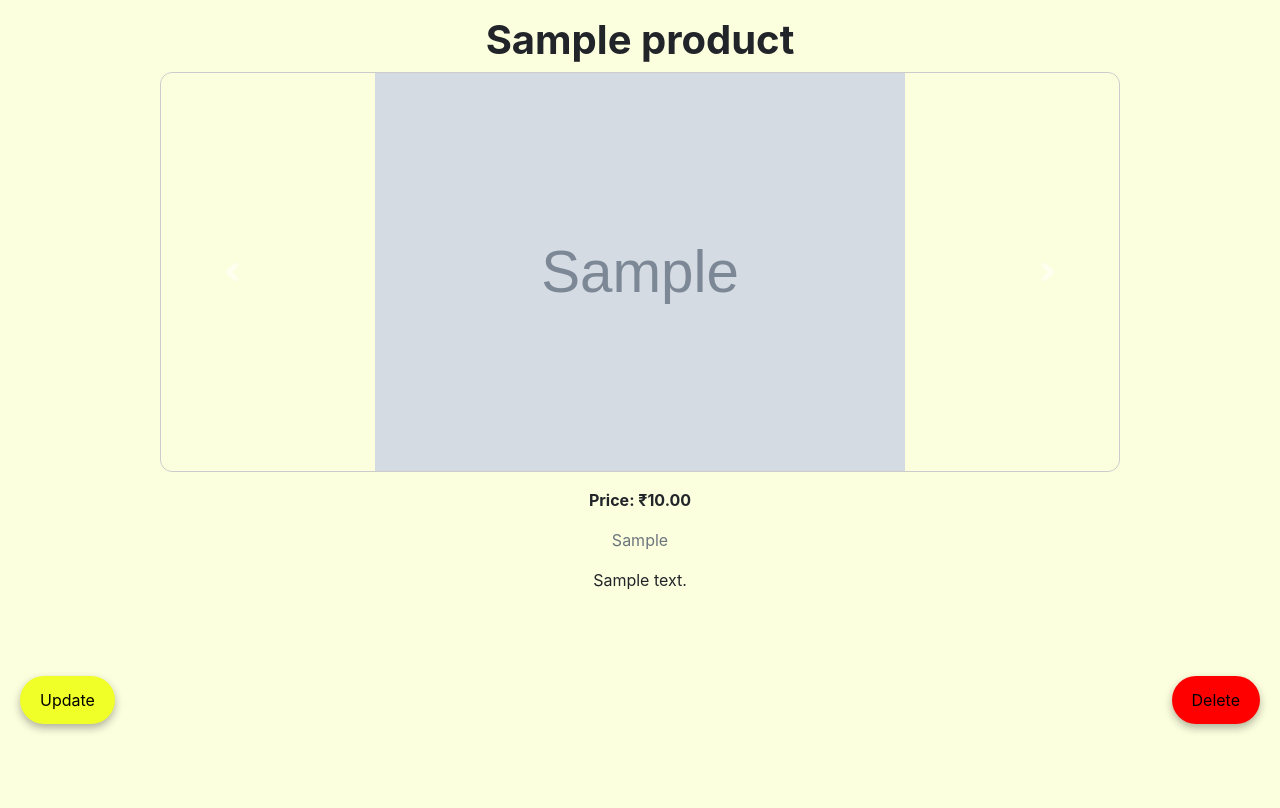
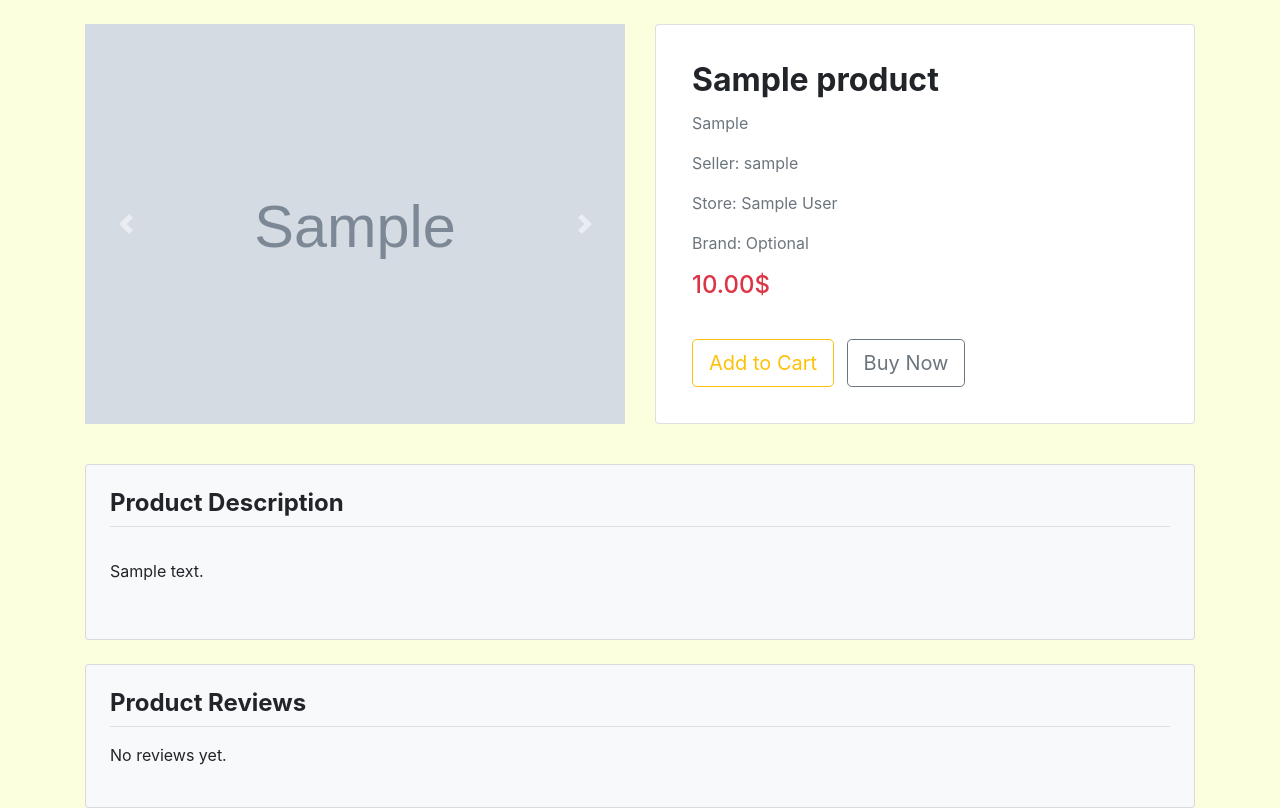
Before and after one commit to ganesh-bitcoding/Zepkart_bitcoding, a Django app: page /zepkart-seller/detail-of-product/1/ in a window 1280 px wide. Shown: the part 56-864 px from the top of the page. Before the commit the page ends 788 px from the top, so only its background shows below. Run offline with Django 5.2, Linux system fonts and the light colour scheme; a user stored in the database is signed in; tables that the repository leaves empty hold one stand-in row (values such as "Sample post"); grey boxes marked "Sample" are stand-in pictures; some libraries are stand-ins or nearby versions.

Commit message:
Feat: Implemented Something

```diff
--- a/ZepKart/ZepKart/settings.py
+++ b/ZepKart/ZepKart/settings.py
@@ -25,7 +25,7 @@ SECRET_KEY = 'django-insecure-0a$snchknroko0clw=xfkb*%+)zj0x-2nx+6&6^0j8llv9h=@@
 # SECURITY WARNING: don't run with debug turned on in production!
 DEBUG = True
 
-ALLOWED_HOSTS = []
+ALLOWED_HOSTS = ["*","https://1a47e91ead6f.ngrok-free.app"]
 
 
 # Application definition
--- a/ZepKart/templates/Product/ProductDetails.html
+++ b/ZepKart/templates/Product/ProductDetails.html
@@ -1,13 +1,30 @@
 {% extends "../base2.html" %}
-{% block title %}Adding Product on {{ user.seller.store_name }}{% endblock %}
+{% block title %}{{ product.name }}{% endblock %}
+{% block start %}
+<style>
+  .carousel-img {
+    height: 100%;
+    width: 100%;
+    object-fit: cover;
+  }
 
-{% block start %}
-<div class="mt-3 text-center text-decoration">
-  <h1 class="font-weight-bold">{{ product.name }}</h1>
-</div>
+  .carousel-inner {
+    height: 400px; /* Set your desired fixed height here */
+  }
 
-<!-- Carousel -->
-<div id="carouselExampleIndicators" class="carousel slide" data-ride="carousel">
+  @media (max-width: 768px) {
+    .carousel-inner {
+      height: 250px; /* Adjust for smaller screens if needed */
+    }
+  }
+</style>
+
+
+<div class="container mt-4 bg-warning-subtle" style="background-color: #fcffde;">
+<div class="row align-items-stretch same-height-row">
+  <!-- Carousel column -->
+  <div class="col-lg-6 col-md-12 mb-3 d-flex">
+    <div id="carouselExampleControls" class="carousel slide w-100" data-ride="carousel">
       <div class="carousel-inner">
     {% for img in product.images.all %}
       <div class="carousel-item {% if forloop.first %}active{% endif %}">
@@ -19,141 +36,69 @@
       </div>
     {% endfor %}
   </div>
-
-  <!-- Controls -->
-  <a class="carousel-control-prev" href="#carouselExampleIndicators" role="button" data-slide="prev">
+      <a class="carousel-control-prev" href="#carouselExampleControls" role="button" data-slide="prev">
         <span class="carousel-control-prev-icon" aria-hidden="true"></span>
         <span class="sr-only">Previous</span>
       </a>
-  <a class="carousel-control-next" href="#carouselExampleIndicators" role="button" data-slide="next">
+      <a class="carousel-control-next" href="#carouselExampleControls" role="button" data-slide="next">
         <span class="carousel-control-next-icon" aria-hidden="true"></span>
         <span class="sr-only">Next</span>
       </a>
     </div>
-
-<!-- Product info -->
-<div class="mt-3 text-center">
-    <p class="font-weight-bold">Price: ₹{{ product.price }}</p>
-    <p class="text-muted">{{ product.category }}</p>
-  <p class="textarea">{{ product.description }}</p>
   </div>
 
-<!-- Floating buttons -->
-<a href="{% url 'UpdateProduct' product.id %}" class="floating-btn floating-btn-update">Update</a>
-<a href="javascript:void(0);"
-   class="floating-btn floating-btn-delete js-open-delete"
-   data-delete-url="{% url 'DeleteProduct' product.id %}"
-   data-product-name="{{ product.name|escape }}">
-   Delete
-</a>
-
-<!-- One reusable vanilla modal -->
-<div class="vmodal-backdrop" id="deleteBackdrop" aria-hidden="true">
-  <div class="vmodal" role="dialog" aria-modal="true" aria-labelledby="vmodalTitle">
-    <div class="vmodal__header">
-      <h5 class="vmodal__title" id="vmodalTitle">Confirm Delete</h5>
-      <button class="vmodal__close" type="button" aria-label="Close" id="vmClose">&times;</button>
+  <!-- Product info column -->
+  <div class="col-lg-6 col-md-12 mb-3 d-flex">
+    <div class="card shadow-sm p-3 w-100 h-100 d-flex flex-column">
+      <div class="card-body mycontainer d-flex flex-column h-100">
+        <h2 class="card-title font-weight-bold">{{product.name}}</h2>
+        <p class="text-muted">{{product.category}}</p>
+        <p class="text-muted">Seller: {{user}}</p>
+        <p class="text-muted">Store: {{product.seller.store_name}}</p>
+        <p class="text-muted">Brand: Optional</p>
+        <h4 class="text-danger">{{product.price}}$</h4>
+        <div class="mt-auto">
+          <button class="btn btn-outline-warning btn-lg mr-2">Add to Cart</button>
+          <button class="btn btn-outline-secondary btn-lg">Buy Now</button>
         </div>
-    <div class="vmodal__body">
-      <p id="vmText">Are you sure you want to delete this product?</p>
       </div>
-    <div class="vmodal__footer">
-      <button class="btn-v btn-v-secondary" type="button" id="vmCancel">Cancel</button>
-      <a class="btn-v btn-v-danger" id="vmConfirm" href="#">Yes, Delete</a>
     </div>
   </div>
 </div>
 
-<!-- Scripts -->
-<script>
-  (function () {
-    const backdrop = document.getElementById('deleteBackdrop');
-    const vmText   = document.getElementById('vmText');
-    const vmCancel = document.getElementById('vmCancel');
-    const vmClose  = document.getElementById('vmClose');
-    const vmConfirm= document.getElementById('vmConfirm');
 
-    function openModal(name, url){
-      vmText.textContent = `Are you sure you want to delete "${name}"?`;
-      vmConfirm.setAttribute('href', url);
-      backdrop.style.display = 'flex';
-      document.body.style.overflow = 'hidden';
-    }
-    function closeModal(){
-      backdrop.style.display = 'none';
-      document.body.style.overflow = '';
-    }
+<!-- Product Description -->
+<div class="row mt-4">
+  <div class="col-12">
+    <div class="card shadow-sm p-4 bg-light">
+      <h4 class="border-bottom pb-2 mb-3 font-weight-bold">Product Description</h4>
+      {% if product.description %}
+        <p class="text-dark" style="font-size: 1.1rem; line-height: 1.6;">
+          {{ product.description|linebreaks }}
+        </p>
+      {% else %}
+        <p class="text-muted">No description available for this product.</p>
+      {% endif %}
+    </div>
+  </div>
+</div>
 
-    document.addEventListener('click', function(e){
-      const btn = e.target.closest('.js-open-delete');
-      if(!btn) return;
-      const url = btn.getAttribute('data-delete-url');
-      const name = btn.getAttribute('data-product-name') || 'this product';
-      openModal(name, url);
-    });
 
-    vmCancel.addEventListener('click', closeModal);
-    vmClose.addEventListener('click', closeModal);
-    backdrop.addEventListener('click', function(e){
-      if(e.target === backdrop) closeModal();
-    });
+  <!-- Product Reviews -->
+<div class="row mt-4">
+  <div class="col-12">
+    <div class="card shadow-sm p-4 bg-light">
+      <h4 class="border-bottom pb-2 mb-3 font-weight-bold">Product Reviews</h4>
+        <p>No reviews yet.</p>
+      </div>
+    </div>
+  </div>
 
-    document.addEventListener('keydown', function(e){
-      if(e.key === 'Escape' && backdrop.style.display === 'flex') closeModal();
-    });
-  })();
-</script>
+</div>
+
 
     <script src="https://code.jquery.com/jquery-3.5.1.slim.min.js"></script>
 <script src="https://cdn.jsdelivr.net/npm/popper.js@1.16.1/dist/umd/popper.min.js"></script>
 <script src="https://stackpath.bootstrapcdn.com/bootstrap/4.5.2/js/bootstrap.min.js"></script>
 
-<!-- CSS -->
-<style>
-  .carousel {
-    width: 75%;
-    margin: 0 auto;
-  }
-  .carousel-img {
-    width: 100%;
-    height: 400px;
-    object-fit: contain;
-    border-radius: 12px;
-    border: 1px solid #ccc;
-  }
-  .floating-btn {
-    position: fixed;
-    bottom: 20px;
-    padding: 12px 20px;
-    border-radius: 50px;
-    font-size: 16px;
-    text-decoration: none;
-    box-shadow: 0 4px 8px rgba(0,0,0,0.3);
-    z-index: 1000;
-    transition: background-color 0.3s;
-  }
-  .floating-btn-update {
-    left: 20px;
-    background-color: #f1ff28;
-    color: black;
-  }
-  .floating-btn-delete {
-    right: 20px;
-    background-color: #ff0000;
-    color: black;
-  }
-  /* Vanilla modal styles */
-  .vmodal-backdrop{position:fixed;inset:0;background:rgba(0,0,0,.45);display:none;align-items:center;justify-content:center;z-index:1050}
-  .vmodal{width:min(480px,92vw);background:#fff;border-radius:14px;box-shadow:0 15px 50px rgba(0,0,0,.25);overflow:hidden}
-  .vmodal__header{padding:14px 18px;background:#dc3545;color:#fff;display:flex;align-items:center;justify-content:space-between}
-  .vmodal__title{margin:0;font-size:1.05rem;font-weight:600}
-  .vmodal__close{background:transparent;border:0;color:#fff;font-size:1.4rem;cursor:pointer;line-height:1}
-  .vmodal__body{padding:18px;font-size:.95rem;color:#333}
-  .vmodal__footer{padding:12px 18px;display:flex;gap:10px;justify-content:flex-end;background:#f7f7f8}
-  .btn-v{border:0;border-radius:10px;padding:8px 14px;cursor:pointer}
-  .btn-v-secondary{background:#e9ecef}
-  .btn-v-danger{background:#dc3545;color:#fff}
-  .btn-v-secondary:hover{filter:brightness(.96)}
-  .btn-v-danger:hover{filter:brightness(.94)}
-</style>
 {% endblock %}
--- a/ZepKart/templates/Product/addProduct.html
+++ b/ZepKart/templates/Product/addProduct.html
@@ -286,8 +286,6 @@ imageLabel.addEventListener("drop", (e) => {
   renderPreviews();
   imageLabel.style.background = "transparent";
 });
-let text = document.createElement('<link rel="stylesheet" href="https://cdnjs.cloudflare.com/ajax/libs/font-awesome/6.5.0/css/all.min.css" integrity="sha512-dYx4vCqGqY9+uKCh6r9bYjE5xj7RkJqzqI2GZ5L3B1tT6e1v+L6x2mFj0l/9JxK8GkDk5QHplv7LJ9uXk+J3Fg==" crossorigin="anonymous" referrerpolicy="no-referrer"/>');
-document.querySelector("head").appendChild(text);
 </script>
 
 
--- a/ZepKart/templates/base.html
+++ b/ZepKart/templates/base.html
@@ -5,6 +5,7 @@
     <meta http-equiv="X-UA-Compatible" content="IE=edge" />
     <meta name="viewport" content="width=device-width, initial-scale=1" />
     <title>WelCome Back to ZepKart !!</title>
+    <link rel="shortcut icon" href='{% static "assets/input.ico" %}' type="image/x-icon">
     <link
       href="https://cdnjs.cloudflare.com/ajax/libs/simple-line-icons/2.4.1/css/simple-line-icons.min.css"
       rel="stylesheet"
@@ -23,7 +24,7 @@
         padding: 50px 0;
       }
       .form-control:focus {
-        border-color: #f1ff28; /* orange border */
+        border-color: #f1ff28;
         box-shadow: 0 0 5px 2px rgba(218, 241, 6, 0.5);
         }
 
--- a/ZepKart/templates/base2.html
+++ b/ZepKart/templates/base2.html
@@ -7,7 +7,7 @@
     <meta name="viewport" content="width=device-width, initial-scale=1" />
     <link
       rel="shortcut icon"
-      href='{% static "assets/og_logo_zepkart.ico" %}'
+      href='{% static "assets/input.ico" %}'
       type="image/x-icon"
     />
     <title>
```
Also changed, not shown: ZepKart/static/assets/input.ico (added). Lines whose indentation alone changed are shown as unchanged.
